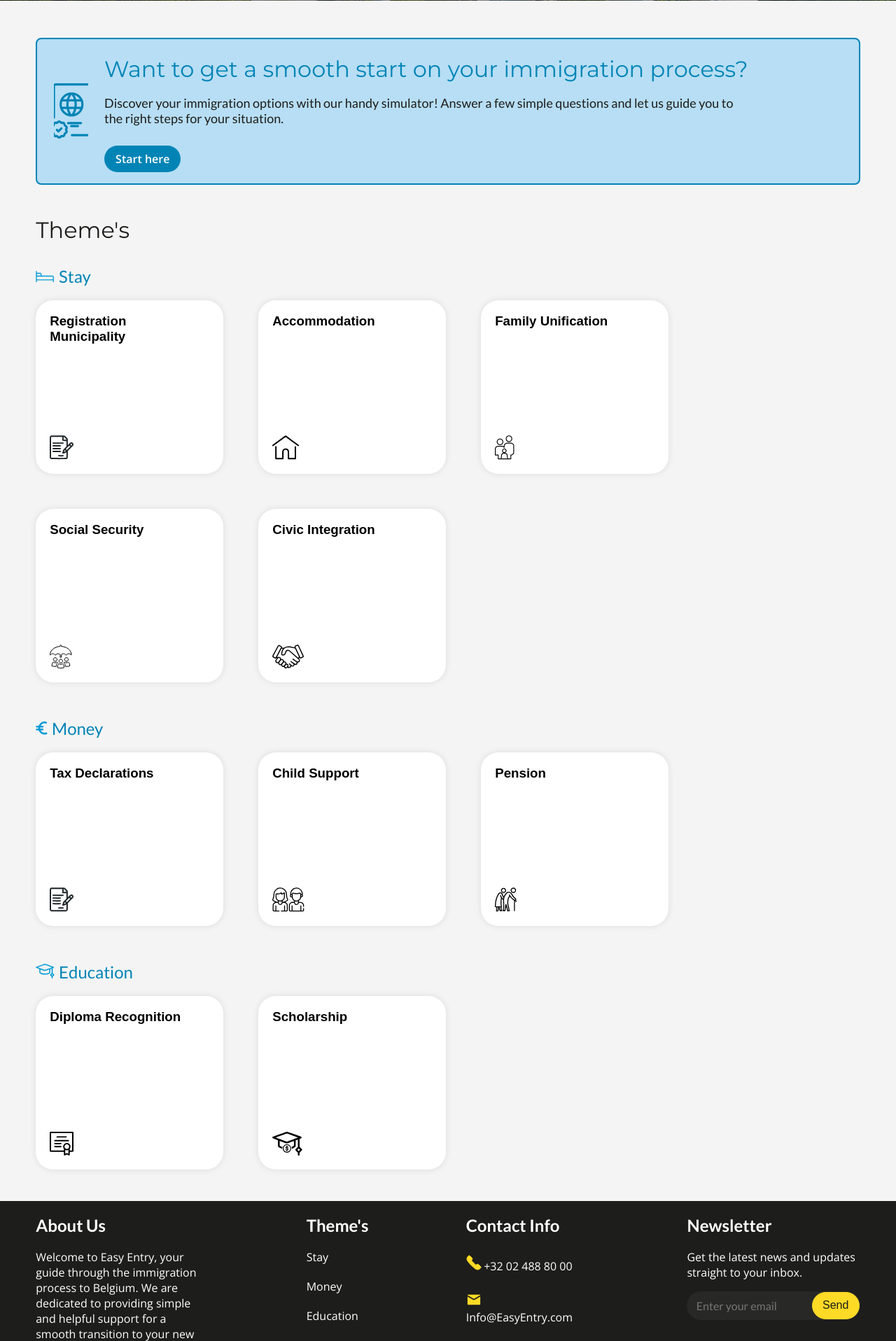
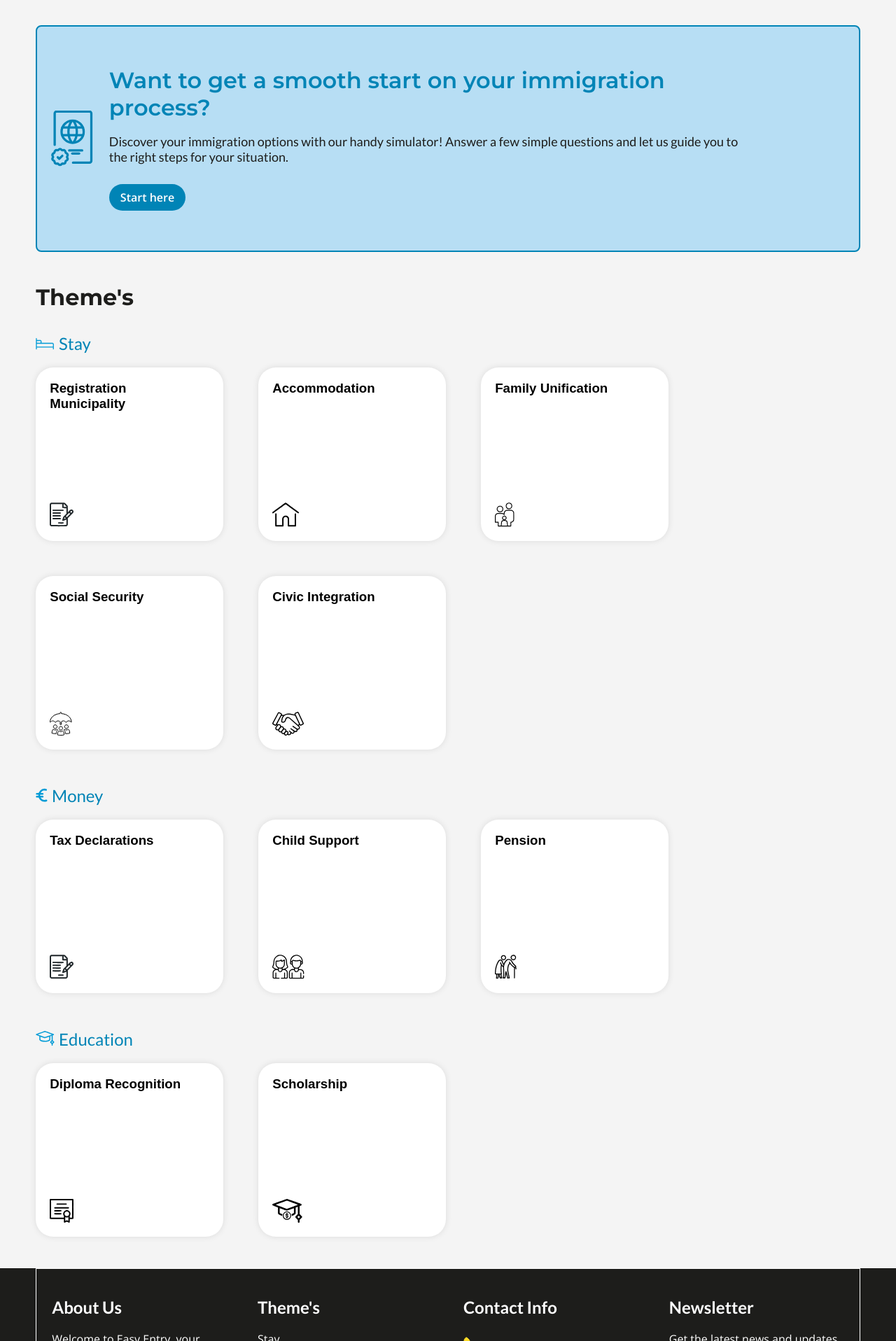
Before and after one commit to Bakbak24/easy-entry, a PHP site: page / in a window 1280 px wide. Shown: the part 612-2528 px from the top of the page at 70% size. Run offline with PHP 8.4, Linux system fonts and the light colour scheme.

Commit message:
index.html is responisve now

```diff
--- a/css/style.css
+++ b/css/style.css
@@ -192,26 +224,25 @@ main {
 #simulation-content {
     display: flex;
     border: 2px solid;
-    justify-content: flex-start;
+    justify-content: center;
     align-items: center;
     height: 206px;
     background: rgb(0, 155, 244, 25%);
     border-radius: var(--input-border-radius);
     color: var(--blue-color);
     margin-top: 53px;
+    padding: 20px;
 }
 
 #simulation-content #content {
     display: flex;
     justify-content: flex-start;
     align-items: center;
-    margin-left: 2%;
     width: 100%;
-    height: 161px;
 }
 
 #simulation-content #content #content-image {
-    width: 4.3%;
+    width: 60px;
     height: 80px;
     background-image: url('../images/simu-icon.svg');
     background-repeat: no-repeat;
@@ -222,20 +253,19 @@ main {
 
 #simulation-content #content #content-details {
     width: 80%;
-    height: 100%;
 }
 
 #simulation-content #content #content-details h2 {
     font-size: var(--headline-size);
     font-family: var(--headline-font);
-    font-weight: var(--headline-weight);
+    font-weight: 600;
     margin: 0;
 }
 
 #simulation-content #content #content-details p {
     font-size: 18px;
     font-family: var(--subheadline-font);
-    font-weight: var(--subheadline-weight);
+    font-weight: 500;
     color: var(--dark-color);
 }
 
@@ -252,6 +282,54 @@ main {
     cursor: pointer;
 }
 
+@media only screen and (max-width:1322px) {
+    #simulation-content {
+        height: 280px;
+    }
+}
+
+@media only screen and (max-width:818px) {
+    #simulation-content {
+        height: 320px;
+    }
+
+    #simulation-content #content #content-image {
+        width: 80px;
+        height: 110px;
+    }
+}
+
+@media only screen and (max-width:700px) {
+    #simulation-content {
+        height: 400px;
+    }
+}
+
+@media only screen and (max-width: 600px) {
+    #simulation-content {
+        flex-direction: column;
+        height: auto;
+        padding: 10px;
+    }
+
+    #simulation-content #content {
+        flex-direction: column;
+        align-items: center;
+    }
+
+    #simulation-content #content #content-image {
+        margin-bottom: 10px;
+    }
+
+    #simulation-content #content #content-details {
+        text-align: center;
+    }
+
+    #simulation-content #content #content-details #simulation-btn {
+        margin-top: 10px;
+    }
+}
+
 #themes-section {
     display: flex;
     flex-direction: column;
@@ -261,7 +339,7 @@ main {
 #themes-section h1 {
     font-size: var(--headline-size);
     font-family: var(--headline-font);
-    font-weight: var(--headline-weight);
+    font-weight: 700;
     color: var(--dark-color);
 
 }
@@ -442,7 +538,26 @@ footer p {
     font-size: var(--body-size);
     width: 100px;
 }
-#copyright{
+
+#about-us,
+#themes,
+#contact-us,
+#newsletter {
+    width: 100%;
+    max-width: 250px;
+    margin-bottom: 20px;
+    margin-top: 20px;
+}
+
+@media only screen and (max-width:1304px){
+    #footer-content {
+        justify-content: space-around;
+    }
+    #newsletter {
+        margin-bottom: 40px;
+    }
+}
+#copyright {
     text-align: center;
     padding: 20px;
 }
--- a/index.html
+++ b/index.html
@@ -4,14 +4,8 @@
     <meta charset="UTF-8" />
     <meta name="viewport" content="width=device-width, initial-scale=1.0" />
     <title>Easy Entry</title>
-<<<<<<< HEAD
     <link rel="stylesheet" href="css/style.css">
 </head>
-=======
-    <link rel="stylesheet" href="css/style.css" />
-  </head>
->>>>>>> 8d414969c70ef3681dda0bc74938b438bf7c3e54
-
   <body>
     <header>
       <nav>
@@ -32,7 +26,6 @@
           <a href="#login">
             <button type="button" id="login-btn">LOGIN</button>
           </a>
-          <button type="button" id="language-selector">🇬🇧 ></button>
         </div>
       </nav>
       <div id="welcoming-content">
```
Also changed, not shown: other parts of css/style.css (+52 -2 lines), images/logo-mobile.svg (added).
